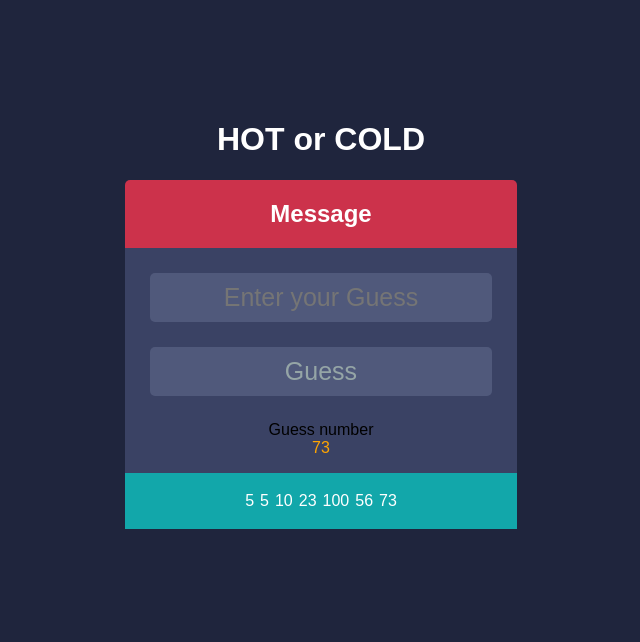
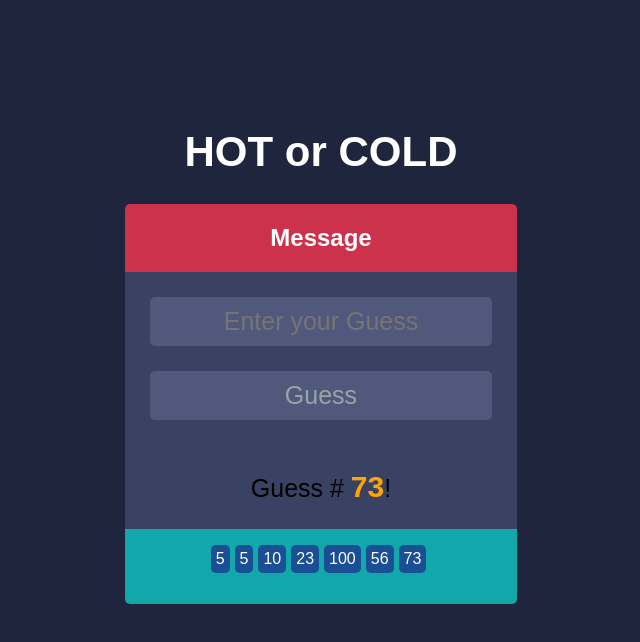
Before and after one commit to scylol/hotcold1, a React app: page / in a window 1280 px wide. Shown: the whole page, without its empty margins (319-959 px from the left). Built offline with nearby package versions, Linux system fonts and the light colour scheme.

Commit message:
more css changes

```diff
--- a/src/hotColdContainer.css
+++ b/src/hotColdContainer.css
@@ -12,6 +12,7 @@ body {
 }
 
 h1 {
+    font-size: 42px;
     color:white;
 }
 #root {
@@ -46,22 +47,21 @@ main {
 
 }
 
-.main-form * {
+.main-form {
     width:100%;
     display: flex;
     flex-direction: column;
-    border-radius: 5px;
     align-items: center;
 }
 
 .guess-button {
-    display:flex;
-    align-items: center;
+    width: 100%;
     margin: 25px 0;
     font-size: 25px;
     background: #1F253D;
     border:none;
     color: #95A5A6;
+    border-radius: 5px;
 
 }
 
@@ -72,14 +72,17 @@ main {
     font-size: 25px;
     text-align: center;
     border: none;
+    border-radius: 5px;
 }
 
 .bottom-section ul li {
     display:inline-flex;
     list-style: none;
-    padding: 3px;
-    border: 5px black;
+    padding: 5px;
+    margin-right: 5px;
+    border-radius: 5px;
     color: white;
+    background: #1A4E95;
 }
 
 .bottom-section ul {
@@ -90,8 +93,17 @@ main {
     justify-content: center;
     width: 100%;
     background: #12A7AA;
+    padding-bottom: 15px;
+    border-bottom-left-radius: 5px;
+    border-bottom-right-radius: 5px;
 }
 
 .big-number {
    color: orange;
+   font-size: 30px;
+   font-weight: bold;
 }
+
+.main-form p {
+    font-size: 25px;
+}
--- a/src/hotColdContainer.js
+++ b/src/hotColdContainer.js
@@ -13,7 +13,7 @@ export default function HotCold(props){
       <form className = 'main-form'>
         <input type="text" placeholder='Enter your Guess'></input>
         <button className = 'guess-button'>Guess</button>
-        <p>Guess number <span className='big-number'>{props.guesses[props.guesses.length-1]}</span></p>
+        <p>Guess # <span className='big-number'>{props.guesses[props.guesses.length-1]}</span>!</p>
       </form>
       <section className = 'bottom-section'><ul>{guesses}</ul></section>
     </main>
```
